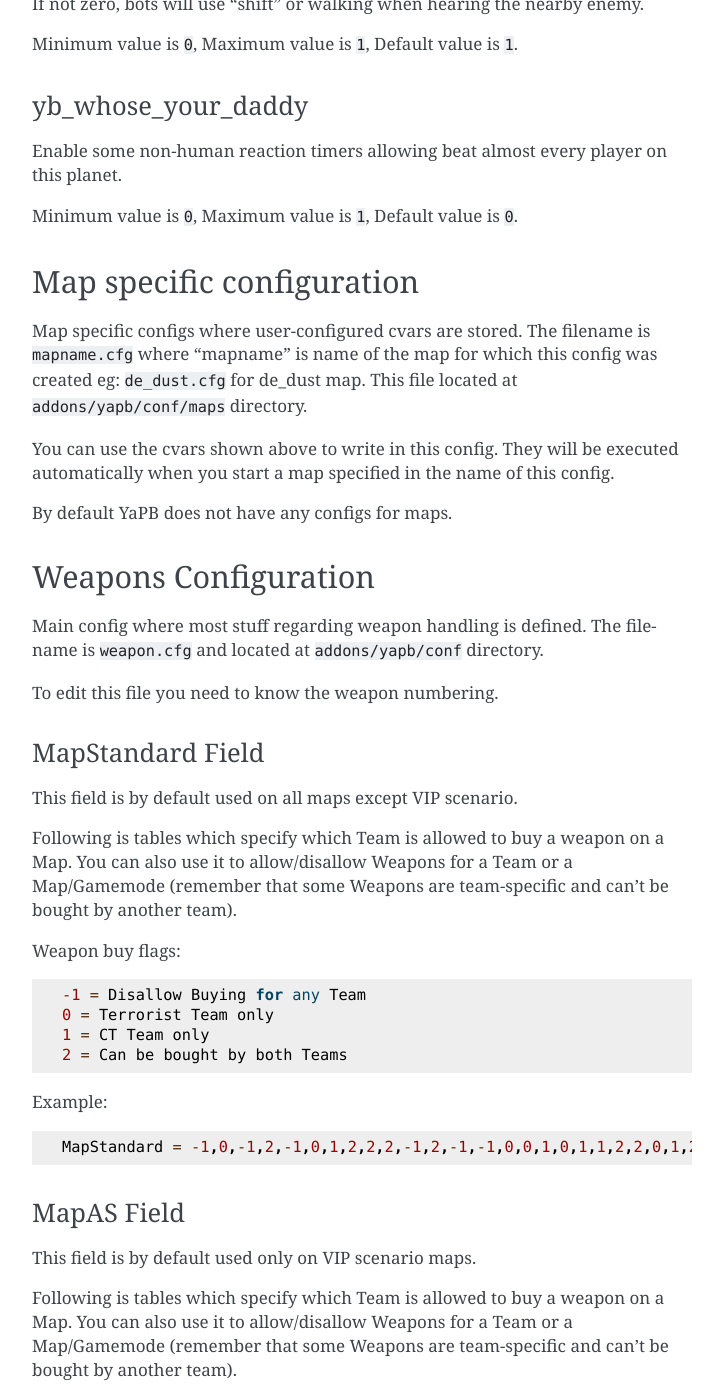
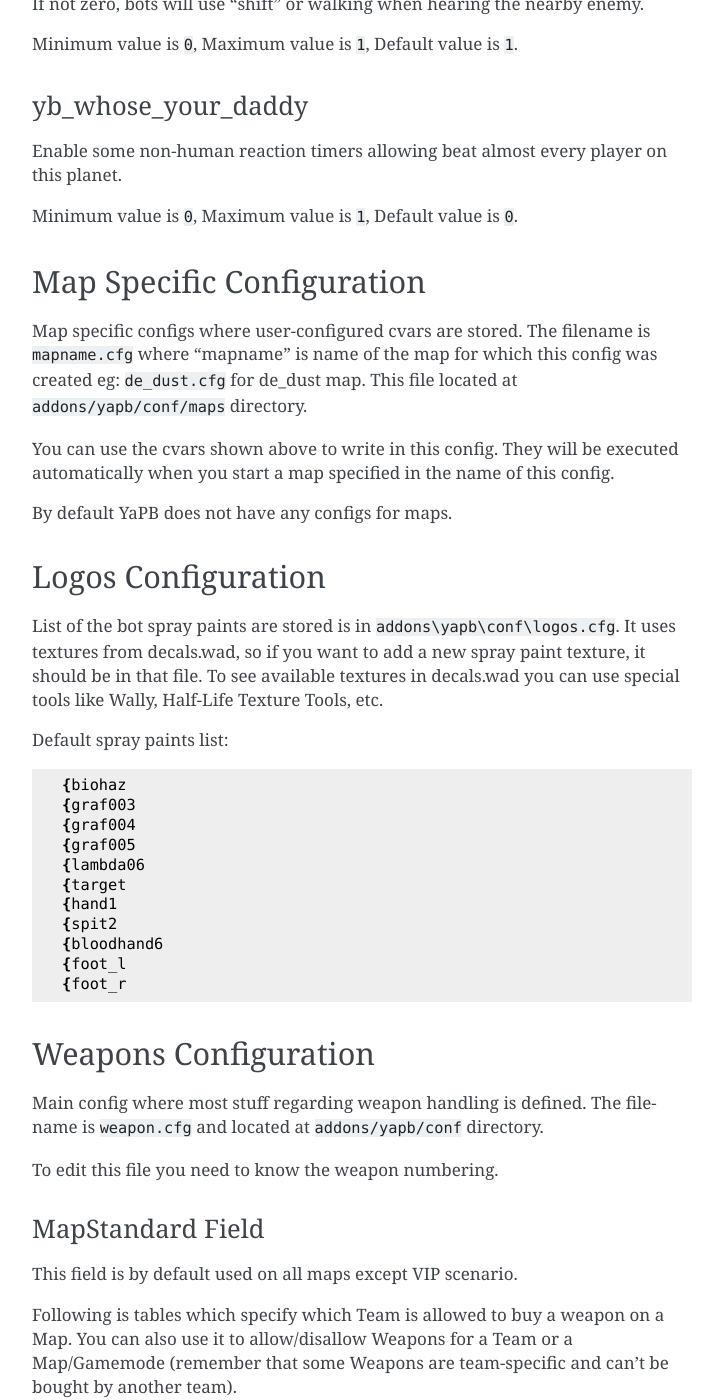
Before and after one commit to yapb/docs, a Sphinx documentation site: the page built from docs/configuring.rst, in a window 1280 px wide and 1400 px high, scrolled down 11373 px. Shown: the whole window, without its empty margins (388-1111 px from the left). Built offline with Sphinx 7.4.7, drawn with Linux system fonts in a browser that asks for light colours; some of the changed text lies outside the part shown.

Commit message:
add: logos configuration section

```diff
--- a/docs/configuring.rst
+++ b/docs/configuring.rst
@@ -530,13 +530,33 @@
 
 Minimum value is ``0``, Maximum value is ``1``, Default value is ``0``.
 
-Map specific configuration
+Map Specific Configuration
 ================================
 Map specific configs where user-configured cvars are stored. The filename is ``mapname.cfg`` where "mapname" is name of the map for which this config was created eg: ``de_dust.cfg`` for de_dust map. This file located at ``addons/yapb/conf/maps`` directory.
 
 You can use the cvars shown above to write in this config. They will be executed automatically when you start a map specified in the name of this config.
 
 By default YaPB does not have any configs for maps.
+
+Logos Configuration
+================================
+List of the bot spray paints are stored is in ``addons\yapb\conf\logos.cfg``.
+It uses textures from decals.wad, so if you want to add a new spray paint texture, it should be in that file.
+To see available textures in decals.wad you can use special tools like Wally, Half-Life Texture Tools, etc.
+
+Default spray paints list::
+
+    {biohaz
+    {graf003
+    {graf004
+    {graf005
+    {lambda06
+    {target
+    {hand1
+    {spit2
+    {bloodhand6
+    {foot_l
+    {foot_r
 
 Weapons Configuration
 ================================
```
